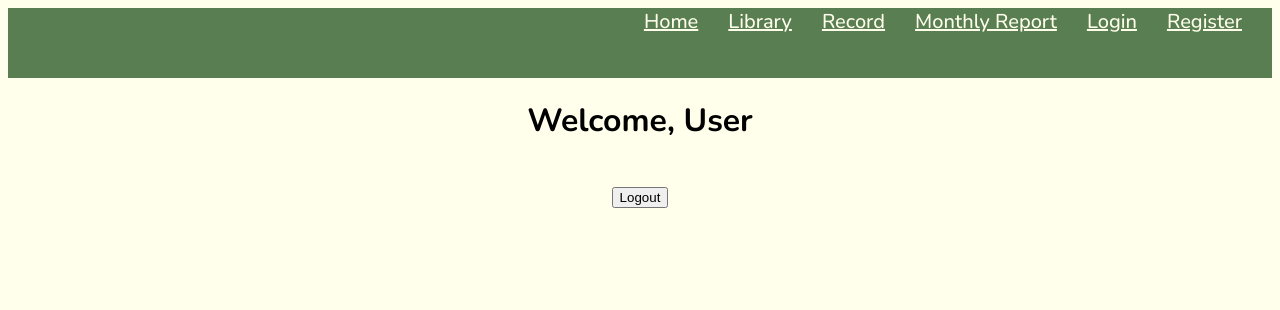
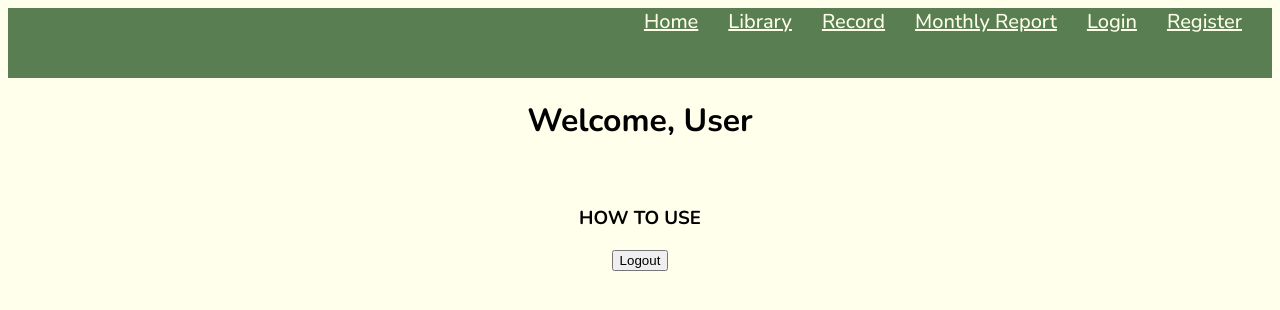
Before and after one commit to ayu-takayanagi/seniorproject, a Vue app in the folder seniorproject/: page /#/ in a window 1280 px wide. Shown: the top 310 px of the page. Built offline with nearby package versions, Linux system fonts and the light colour scheme; no server answers; sample sign-in values are in the browser's storage; a web font is replaced by a local one.

Commit message:
2024.3.4

```diff
--- a/seniorproject/src/views/HomeView.vue
+++ b/seniorproject/src/views/HomeView.vue
@@ -2,6 +2,7 @@
   <div class="container">
     <h1>Welcome, User</h1>
     <br />
+    <h3>HOW TO USE</h3>
     <button class="logout" @click="Logout">Logout</button>
   </div>
 </template>
```
